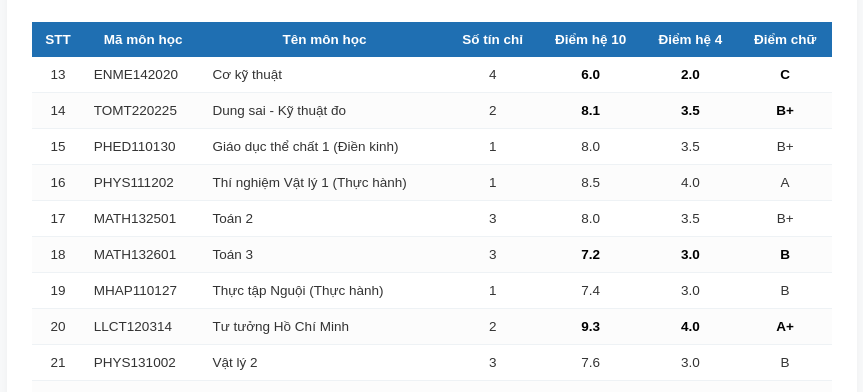
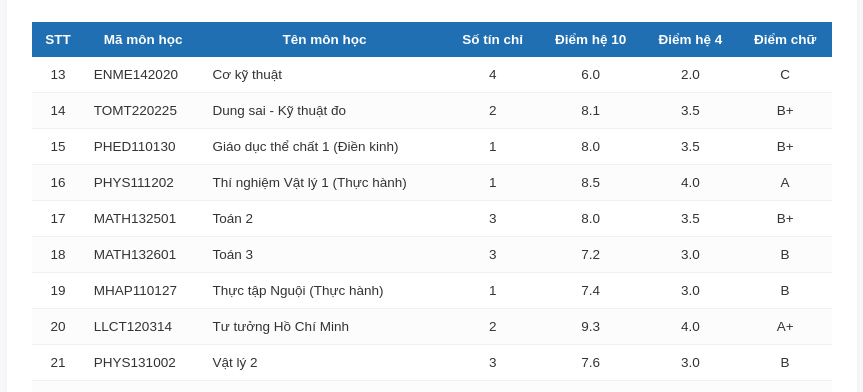
Before and after one commit to UTE-lgtm/-i-m-HKII-MSSV-25143171-N-m-H-c-2025-2026, a plain HTML site: page index.html in a window 1280 px wide. Shown: the part 203-595 px from the top of the page, without its empty margins (208-1071 px from the left). Drawn offline with Linux system fonts and the light colour scheme.

Commit message:
Update index.html

```diff
--- a/index.html
+++ b/index.html
@@ -100,18 +100,18 @@
                 <td class="text-left">ENME142020</td>
                 <td class="text-left">Cơ kỹ thuật</td>
                 <td class="text-center">4</td>
-                <td class="text-center highlight">6.0</td>
-                <td class="text-center highlight">2.0</td>
-                <td class="text-center highlight">C</td>
+                <td class="text-center ">6.0</td>
+                <td class="text-center ">2.0</td>
+                <td class="text-center ">C</td>
             </tr>
             <tr>
                 <td class="text-center">14</td>
                 <td class="text-left">TOMT220225</td>
                 <td class="text-left">Dung sai - Kỹ thuật đo</td>
                 <td class="text-center">2</td>
-                <td class="text-center highlight">8.1</td>
-                <td class="text-center highlight">3.5</td>
-                <td class="text-center highlight">B+</td>
+                <td class="text-center ">8.1</td>
+                <td class="text-center ">3.5</td>
+                <td class="text-center ">B+</td>
             </tr>
             <tr>
                 <td class="text-center">15</td>
@@ -145,9 +145,9 @@
                 <td class="text-left">MATH132601</td>
                 <td class="text-left">Toán 3</td>
                 <td class="text-center">3</td>
-                <td class="text-center highlight">7.2</td>
-                <td class="text-center highlight">3.0</td>
-                <td class="text-center highlight">B</td>
+                <td class="text-center ">7.2</td>
+                <td class="text-center ">3.0</td>
+                <td class="text-center ">B</td>
             </tr>
             <tr>
                 <td class="text-center">19</td>
@@ -163,9 +163,9 @@
                 <td class="text-left">LLCT120314</td>
                 <td class="text-left">Tư tưởng Hồ Chí Minh</td>
                 <td class="text-center">2</td>
-                <td class="text-center highlight">9.3</td>
-                <td class="text-center highlight">4.0</td>
-                <td class="text-center highlight">A+</td>
+                <td class="text-center ">9.3</td>
+                <td class="text-center ">4.0</td>
+                <td class="text-center ">A+</td>
             </tr>
             <tr>
                 <td class="text-center">21</td>
```
